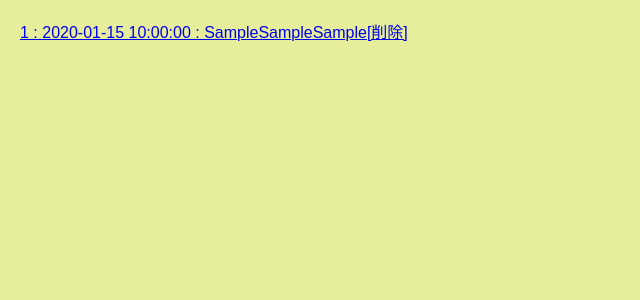
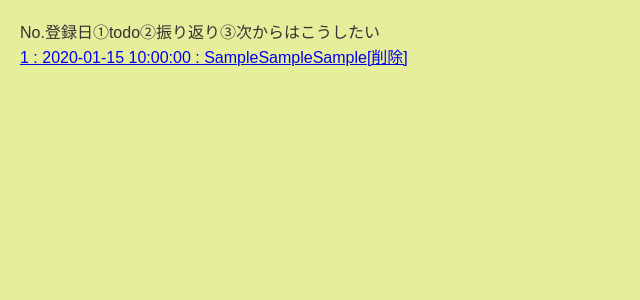
Before and after one commit to hitomi-takebe/pomodoro, a PHP site: page /php/select.php in a window 1280 px wide. Shown: the part 66-366 px from the top of the page, without its empty margins (0-640 px from the left). Run offline with PHP 8.4, Linux system fonts and the light colour scheme; tables that the repository leaves empty or names only in its code hold one stand-in row (values such as "Sample post"); lists and menus that the app fills with data are empty.

Commit message:
selectを表形式に

```diff
--- a/php/select.php
+++ b/php/select.php
@@ -16,7 +16,7 @@ if ($status === false) {
     while ($result = $stmt->fetch(PDO::FETCH_ASSOC)) {
         $view .= '<p>';
         $view .= '<a href="detail.php?id=' . $result['id'] .  '">';
-        $view .= $result['id'] . ' : ' . $result['date'] . ' : ' . $result['todo'] . $result['ref'] . $result['next'];
+        $view .= $result['id'] . ' : ' . $result['date'] . ' : ' . $result['todo'] . $result['ref'] . $result['todo'];
         $view .= '</a>';
         $view .= '<a href="delete.php?id=' . $result['id'] .  '">';
         $view .= '[削除]';
@@ -62,6 +62,20 @@ if ($status === false) {
     <div>
         <div class="container jumbotron">
             <a href="detail.php"></a>
+            <!-- テーブルのヘッダーを表示 -->
+            <table>
+                <thead>
+                    <tr>
+                        <th>No.</th>
+                        <th>登録日</th>
+                        <th>①todo</th>
+                        <th>②振り返り</th>
+                        <th>③次からはこうしたい</th>
+                    </tr>
+                </thead>
+                <tbody>
+                </tbody>
+            </table>
             <?= $view ?>
         </div>
     </div>
```
